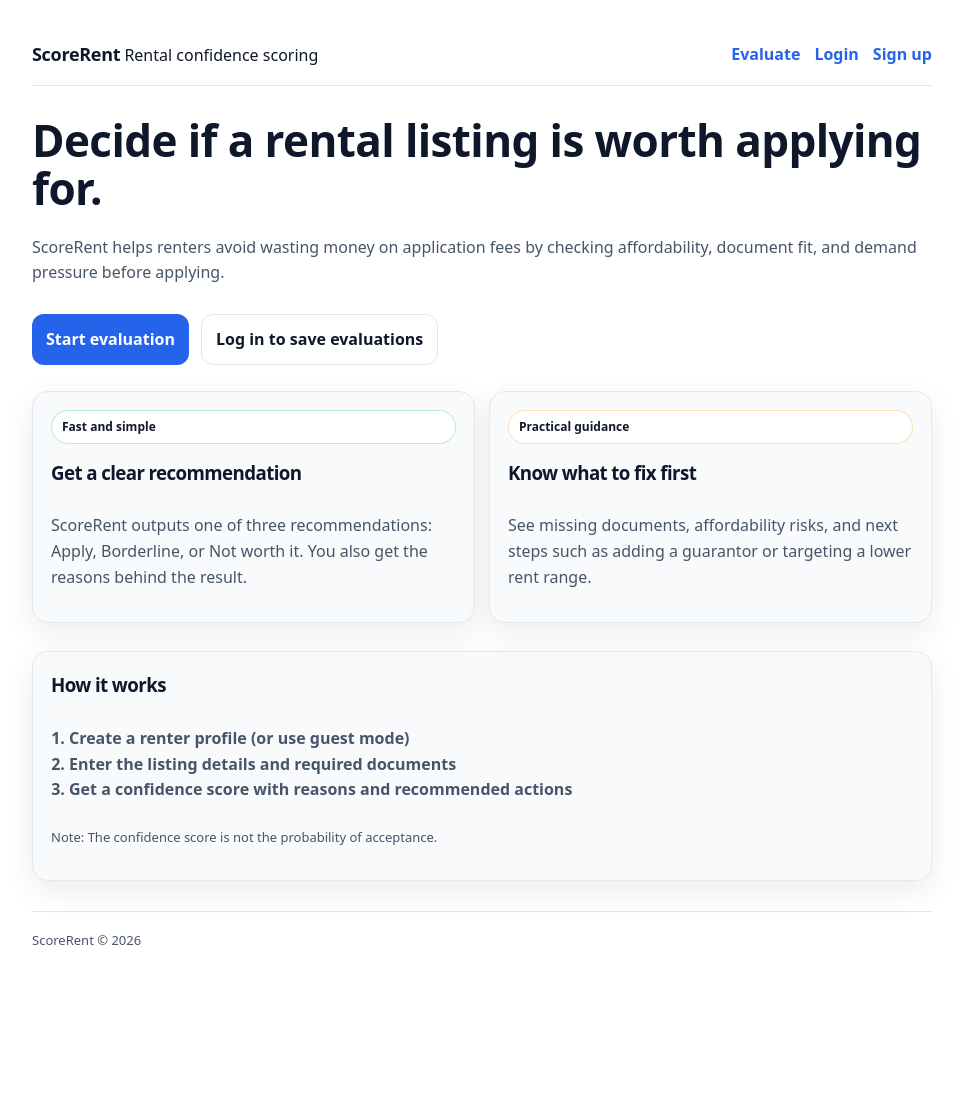
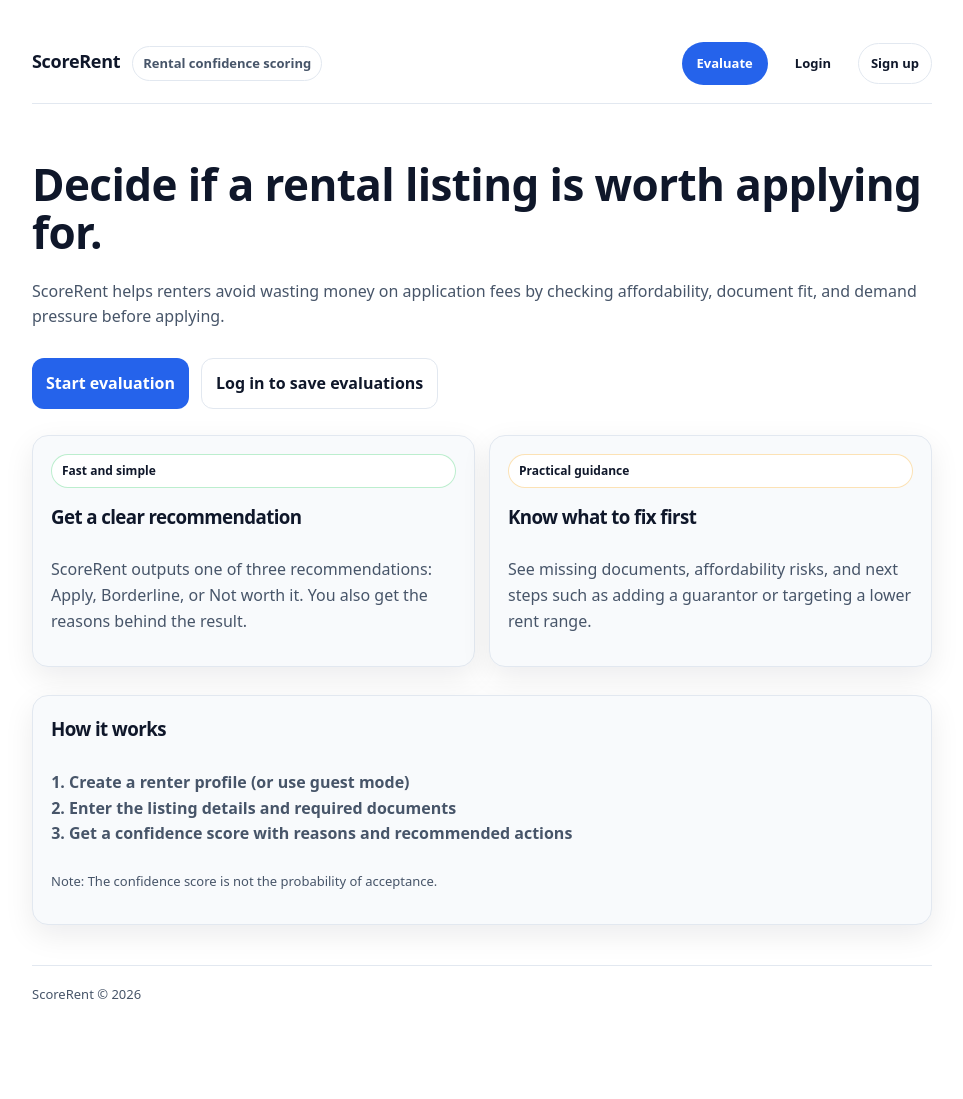
Before and after one commit to nonluthando/ScoreRent, a FastAPI app: page / in a window 1280 px wide. Shown: the whole page, without its empty margins (158-1121 px from the left). Before the commit the page ends 945 px from the top, so only its background shows below. Run offline with FastAPI, Linux system fonts and the light colour scheme.

Commit message:
Update styles.css

```diff
--- a/static/styles.css
+++ b/static/styles.css
@@ -527,3 +527,106 @@ details[open] .breakdownSummary::before {
   border-radius: 999px;
   background: var(--primary);
 }
+/* Top nav */
+.topNav {
+  display: flex;
+  justify-content: space-between;
+  align-items: center;
+  gap: 14px;
+  padding: 18px 0;
+  border-bottom: 1px solid var(--border);
+}
+
+.navLeft {
+  display: flex;
+  align-items: baseline;
+  gap: 12px;
+  flex-wrap: wrap;
+}
+
+.brand {
+  font-weight: 900;
+  font-size: 18px;
+  letter-spacing: -0.3px;
+  color: var(--text);
+}
+
+.brandTag {
+  font-size: 13px;
+  font-weight: 800;
+  color: var(--muted);
+  border: 1px solid var(--border);
+  background: white;
+  padding: 6px 10px;
+  border-radius: 999px;
+}
+
+.navLinks {
+  display: flex;
+  align-items: center;
+  gap: 10px;
+  flex-wrap: wrap;
+}
+
+.navLink {
+  font-weight: 900;
+  font-size: 13px;
+  padding: 9px 12px;
+  border-radius: 999px;
+  border: 1px solid transparent;
+  color: var(--text);
+}
+
+.navLink:hover {
+  text-decoration: none;
+  background: rgba(37, 99, 235, 0.06);
+  border-color: rgba(37, 99, 235, 0.20);
+}
+
+.navLink.active {
+  background: rgba(37, 99, 235, 0.10);
+  border-color: rgba(37, 99, 235, 0.25);
+}
+
+/* CTA link */
+.navCta {
+  background: var(--primary);
+  border-color: rgba(0,0,0,0);
+  color: white;
+  padding: 10px 14px;
+}
+
+.navCta:hover {
+  background: var(--primary-dark);
+}
+
+/* Secondary link */
+.secondaryLink {
+  background: white;
+  border-color: var(--border);
+}
+
+.secondaryLink:hover {
+  background: #f1f5f9;
+  border-color: var(--border);
+}
+
+/* Logout */
+.dangerLink:hover {
+  background: rgba(239, 68, 68, 0.07);
+  border-color: rgba(239, 68, 68, 0.25);
+}
+
+/* Main spacing */
+.mainContent {
+  margin-top: 26px;
+}
+
+/* Footer */
+.siteFooter {
+  margin-top: 40px;
+  padding-top: 18px;
+  border-top: 1px solid var(--border);
+  color: var(--muted);
+  font-size: 13px;
+}
```
